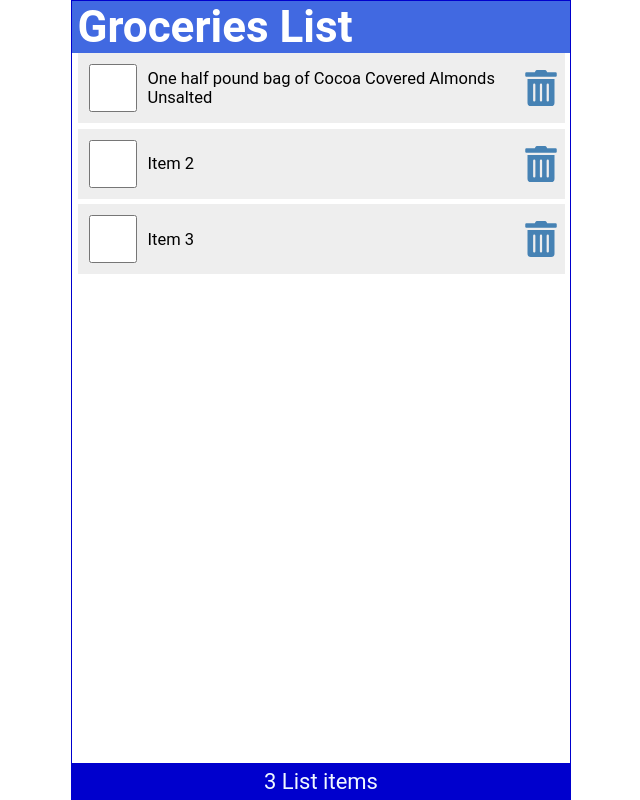
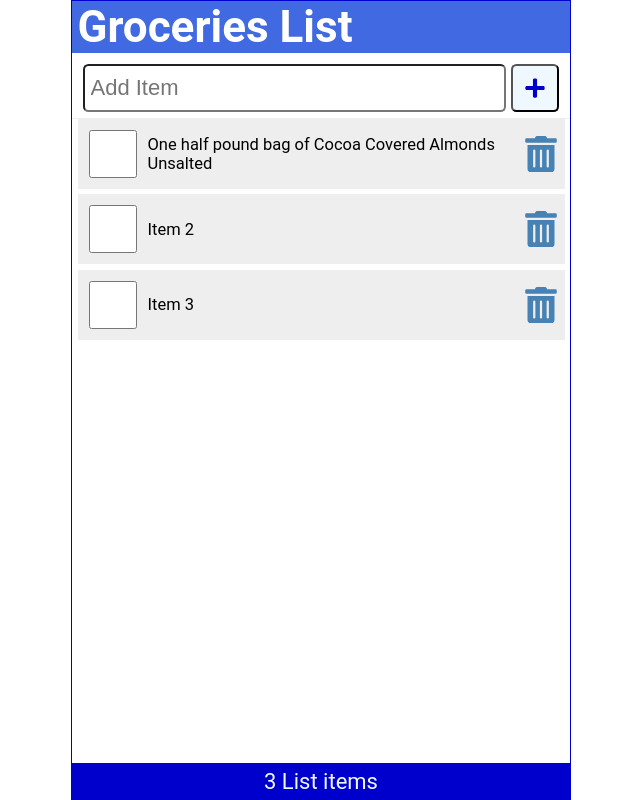
Before and after one commit to Faisallm/todo, a React (Create React App) app: page / in a window 1280 px wide. Shown: the whole page, without its empty margins (319-959 px from the left). Built offline with nearby package versions, Linux system fonts and the light colour scheme.

Commit message:
More than half way through controlled component input

```diff
--- /dev/null
+++ b/src/AddItem.js
@@ -0,0 +1,31 @@
+import React from "react";
+import { FaPlus } from "react-icons/fa";
+
+const AddItem = ({ newItem, setNewItem, handleSubmit }) => {
+  return (
+    <form className="addForm" onSubmit={handleSubmit}>
+      <label htmlFor="addItem">Add Item</label>
+      <input
+        autoFocus
+        id="addItem"
+        type="text"
+        placeholder="Add Item"
+        required
+        // controlled component input
+        // setting one source of truth for the input
+        value={newItem}
+        onChange={(e) => setNewItem(e.target.value)}
+
+      />
+      <button
+        type="submit"
+        // when we are going to use icons and not words.
+        aria-label="Add Item"
+      >
+        <FaPlus />
+      </button>
+    </form>
+  );
+};
+
+export default AddItem;
--- a/src/App.js
+++ b/src/App.js
@@ -3,6 +3,7 @@
 import Content from "./Content";
 import Footer from "./Footer";
 import { useState } from "react";
+import AddItem from "./AddItem";
 
 // jsx allows us to put javascript in html.
 // parent component
@@ -32,6 +33,32 @@
     },
   ]);
 
+  const [newItem, setNewItem] = useState("");
+
+  const setAndSaveItems = (newItems) => {
+    setItems(newItems);
+    localStorage.setItem("shoppinglist", JSON.stringify(newItems));
+  }
+
+  const addItem = (item) => {
+    const id = items.length ? items[items.length - 1].id + 1 : 1;
+    const myNewItem = {id, checked: false, item}
+    const listItems = [...items, myNewItem];
+    setAndSaveItems(listItems);
+
+  }
+
+  const handleSubmit = (e) => {
+    // it will submit the form but not reload the page.
+    e.preventDefault();
+    if (!newItem) return;
+
+    // add item
+
+    // set it to empty
+    setNewItem('');
+  };
+
   // this function will play with the state.
   const handleCheck = (id) => {
     // changing the state
@@ -43,15 +70,8 @@
     const listItems = items.map((item) =>
       item.id === id ? { ...item, checked: !item.checked } : item
     );
-    // changing the state
-    setItems(listItems);
+    setAndSaveItems(listItems);
 
-    // changing the state permanently using localStorage.
-    // this is similar to redis in python.
-    // it is a fast input-output storage.
-    // setItem
-    // getItem
-    localStorage.setItem("shoppinglist", JSON.stringify(listItems));
   };
 
   const handleDelete = (id) => {
@@ -61,15 +81,18 @@
     // we passed in.
     const listItems = items.filter((item) => item.id !== id);
     // changing the state
-    setItems(listItems);
-    // saving the new list to listItems
-    localStorage.setItem("shoppinglist", JSON.stringify(listItems));
+    setAndSaveItems(listItems);
   };
 
   return (
     <div className="App">
       {/* children component */}
       <Header title="Groceries List" />
+      <AddItem
+        newItem={newItem}
+        setNewItem={setNewItem}
+        handleSubmit={handleSubmit}
+      />
       <Content
         items={items}
         handleCheck={handleCheck}
--- a/src/LineItem.js
+++ b/src/LineItem.js
@@ -5,7 +5,7 @@
   return (
     // each item of the list should be unique...
             // hence the use of a key or id.
-            <li className="item" key={item.id}>
+            <li className="item">
               <input
                 type="checkbox"
                 checked={item.checked}
--- a/src/index.css
+++ b/src/index.css
@@ -114,3 +114,70 @@
     color: red;
     outline: none;
 }
+
+.addForm {
+    width: 100%;
+    display: flex;
+    justify-content: flex-start;
+    margin: 0.5rem 0 0;
+    padding: 0 0.5rem 0.25rem;
+    border-bottom: 1px solid #eee;
+}
+
+.addForm label {
+    position: absolute;
+    left: -99999px;
+}
+
+.addForm input[type='text'] {
+    flex-grow: 1;
+    max-width: calc(100% - 50px);
+    min-height: 48px;
+    font-size: 1rem;
+    padding: 0.25rem;
+    border-radius: 0.25rem;
+    margin-right: 0.25rem;
+    outline: none;
+}
+
+button {
+    height: 48px;
+    min-width: 48px;
+    border-radius: 0.25rem;
+    padding: 0.5rem;
+    font-size: 1rem;
+    background-color: aliceblue;
+    color: mediumblue;
+    cursor: pointer;
+}
+
+button:focus,
+button:hover {
+    color: white;
+    background-color: limegreen;
+    outline: none;
+}
+
+.searchForm {
+    width: 100%;
+    display: flex;
+    justify-content: flex-start;
+    margin: 0.25rem 0 0;
+    padding: 0 0.5rem 0.25rem;
+    border-bottom: 1px solid #eee;
+}
+
+.searchForm label {
+    position: absolute;
+    left: -99999px;
+}
+
+.searchForm input[type='text'] {
+    flex-grow: 1;
+    max-width: 100%;
+    min-height: 48px;
+    font-size: 1rem;
+    padding: 0.25rem;
+    border-radius: 0.25rem;
+    outline: none;
+}
```
